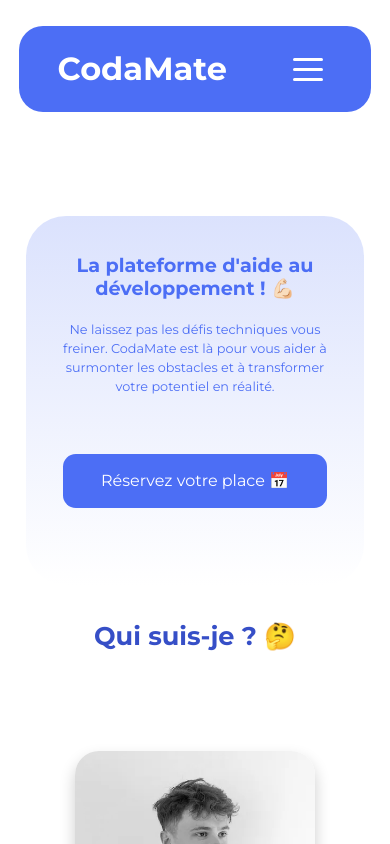
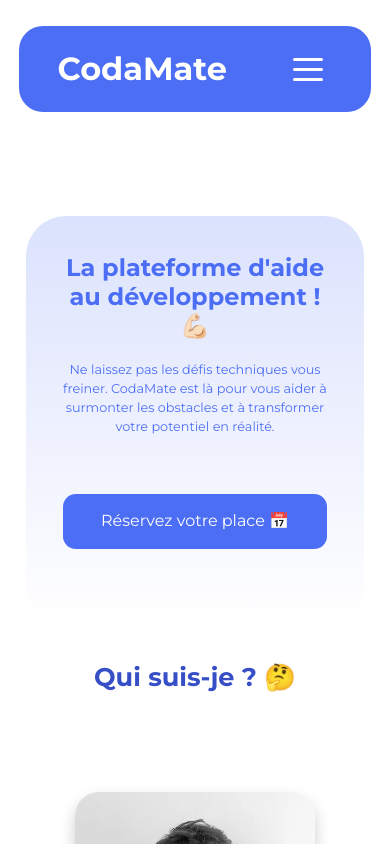
Before and after one commit to Hakinathan/CodaMate, a Next.js app: page / in a window 390 px wide. Shown: the top 844 px of the page. Built offline with nearby package versions, Linux system fonts and the light colour scheme.

Commit message:
fix: Increase hero title font size

```diff
--- a/app/styles/queries.css
+++ b/app/styles/queries.css
@@ -82,7 +82,7 @@
   }
 
   .hero__title {
-    font-size: 2.4rem;
+    font-size: 3rem;
   }
 
   .hero__text {
```
